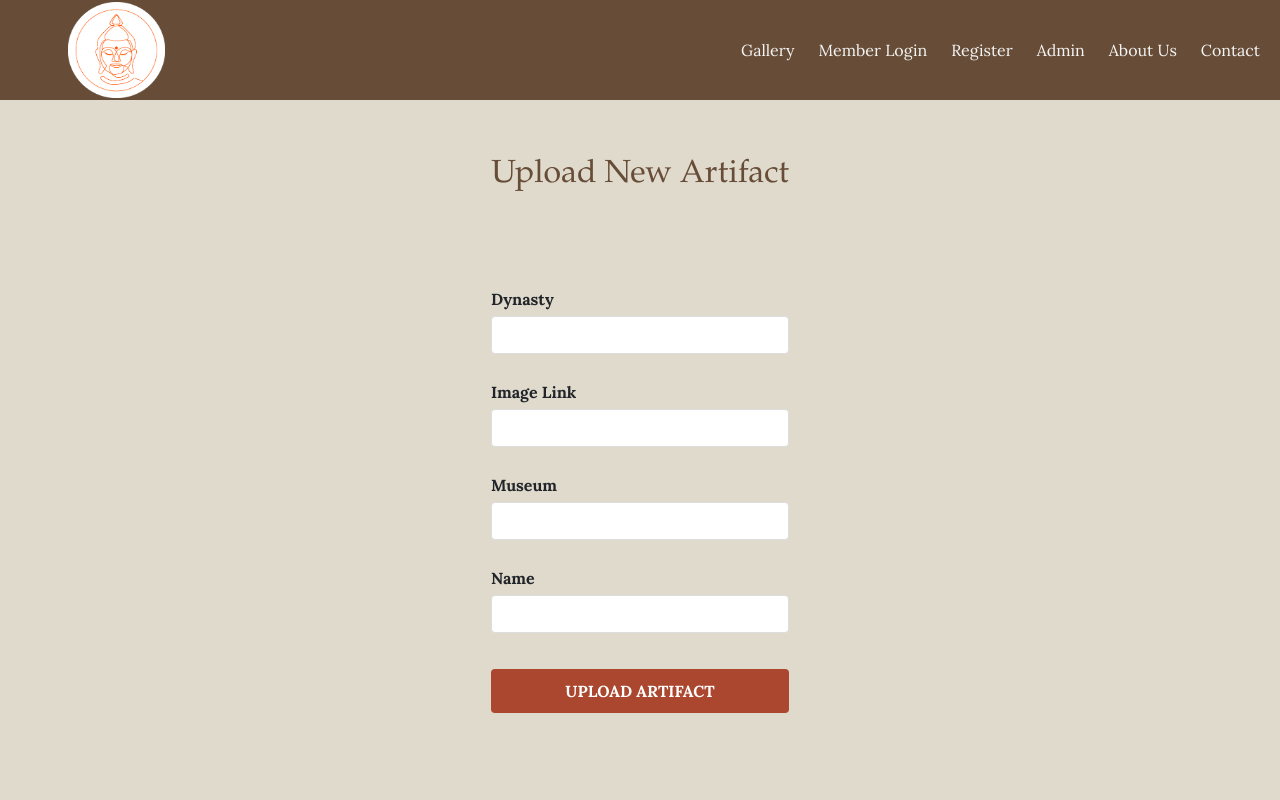
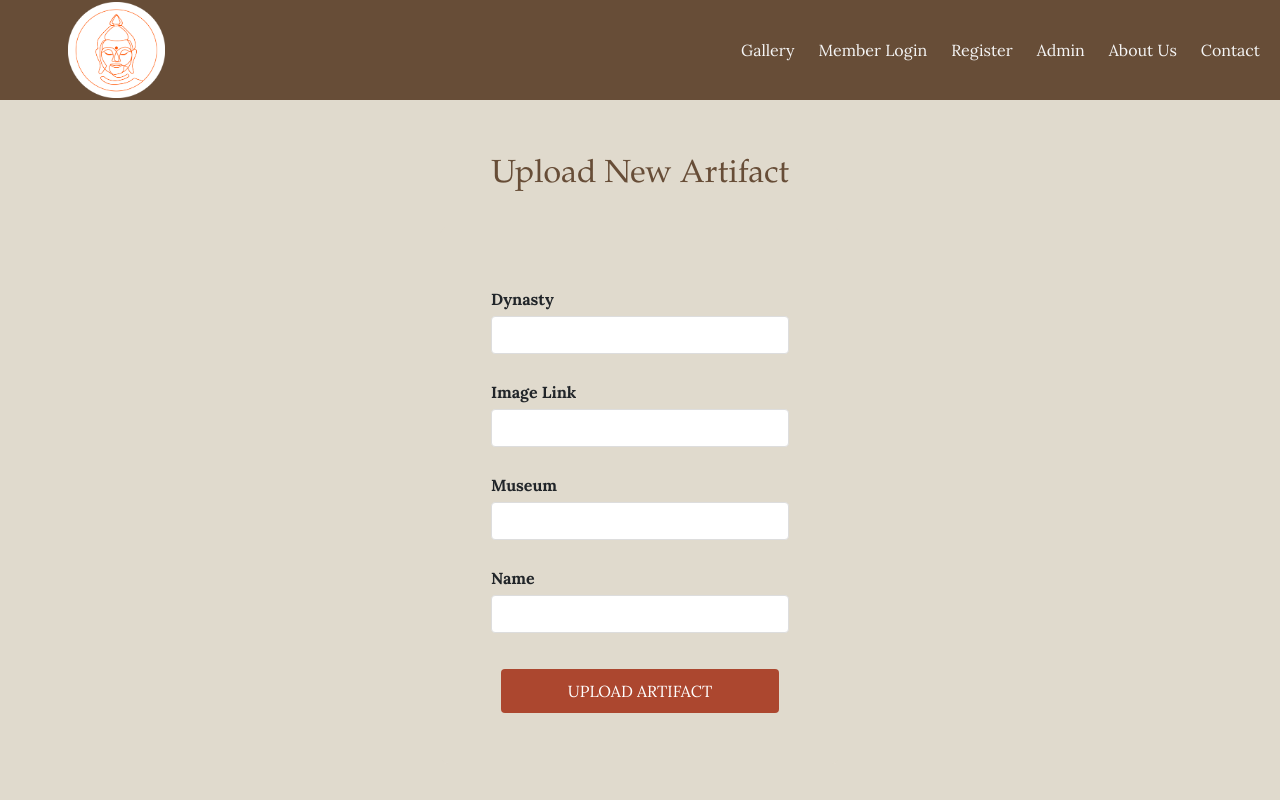
Before and after one commit to gretchenhu/BuddhaWorldGallery_v2, a React (Vite) app in the folder front/: page /createartifact in a window 1280 px wide. Shown: the top 800 px of the page. Built offline with nearby package versions, Linux system fonts and the light colour scheme; no server answers.

Commit message:
added spacing between comment button

```diff
--- a/front/src/pages/artifactDetail.css
+++ b/front/src/pages/artifactDetail.css
@@ -28,12 +28,13 @@ h2 {
 }
 
 /* Button styles */
-.btn {
+button {
   padding: 10px 15px;
   border-radius: 4px;
   text-transform: uppercase;
   font-weight: bold;
   transition: background-color 0.3s;
+  margin: 0 10px 0 10px;
 }
 
 .btn-secondary {
```
